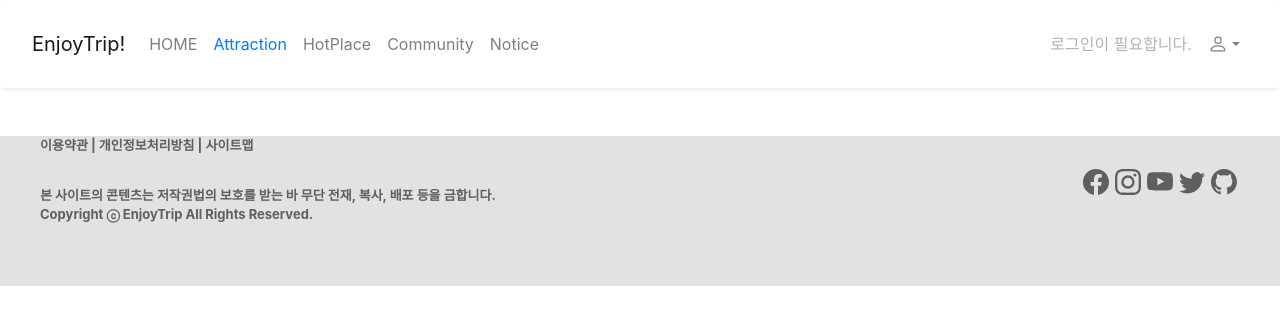
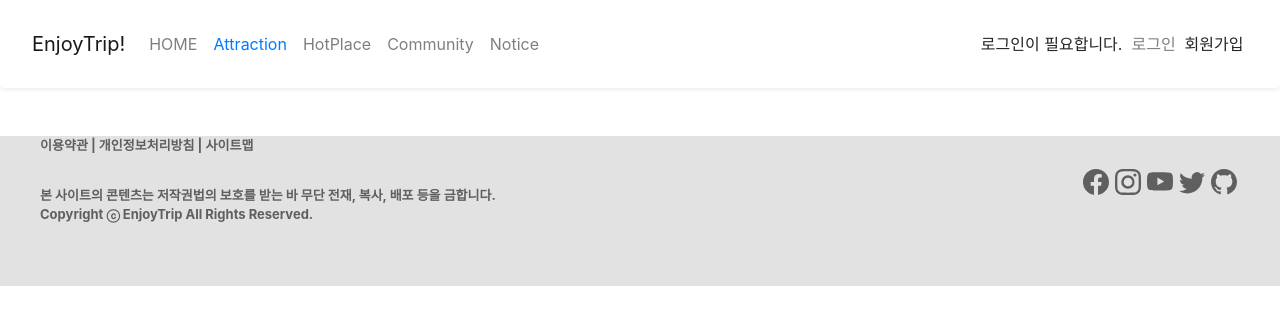
Before and after one commit to harinplz/Hadeul-i, a Vue app in the folder FE/enjoy-trip-front/: page / in a window 1280 px wide. Shown: the top 324 px of the page. Built offline with nearby package versions, Linux system fonts and the light colour scheme.

Commit message:
feat: 로그인했을 때 navbar 구현 #7

```diff
--- a/FE/enjoy-trip-front/src/components/commons/HeaderNavBar.vue
+++ b/FE/enjoy-trip-front/src/components/commons/HeaderNavBar.vue
@@ -20,18 +20,37 @@
 
         <!-- Right aligned nav items -->
         <b-navbar-nav class="ml-auto">
-          <!-- 로그인을 안 했을 시 -->
-          <b-nav-item href="#" disabled>로그인이 필요합니다.</b-nav-item>
-
-          <b-nav-item-dropdown right>
-            <template #button-content>
-              <em><b-icon icon="person" font-scale="1"></b-icon></em>
-            </template>
-            <b-dropdown-item href="#" @click="showLoginModal"
-              >로그인</b-dropdown-item
+          <!-- 로그인 안했을 때 -->
+          <div v-if="isLogin == null">
+            <div style="display: inline">로그인이 필요합니다.&nbsp;</div>
+            <a class="login-no-link" href="#"
+              ><div style="display: inline" @click="showLoginModal">
+                로그인&nbsp;
+              </div></a
             >
-            <b-dropdown-item href="#">회원가입</b-dropdown-item>
-          </b-nav-item-dropdown>
+            <div style="display: inline">회원가입&nbsp;</div>
+          </div>
+          <!-- 관리자 로그인 했을 때 -->
+          <div v-else-if="isLogin == `admin`">
+            <div style="display: inline">관리자&nbsp;</div>
+            <a class="login-no-link" href="#">
+              <div style="display: inline" @click="logout">로그아웃&nbsp;</div>
+            </a>
+            <div style="display: inline">
+              <router-link :to="{ name: 'admin' }" class="login-no-link"
+                >회원관리</router-link
+              >
+              &nbsp;
+            </div>
+          </div>
+          <!-- 일반 회원 로그인 -->
+          <div v-else>
+            <div style="display: inline">{{ isLogin }}님 안녕하세요!&nbsp;</div>
+            <a class="login-no-link" href="#">
+              <div style="display: inline" @click="logout">로그아웃&nbsp;</div>
+            </a>
+            <div style="display: inline">마이페이지&nbsp;</div>
+          </div>
 
           <!-- 로그인 모달 창 작성 -->
           <b-modal
@@ -63,30 +82,6 @@
               </b-button-group>
             </div>
           </b-modal>
-
-          <!-- 관리자로 로그인했을 때 -->
-          <!-- <b-nav-item href="#" disabled>관리자</b-nav-item>
-
-          <b-nav-item-dropdown right>
-            <template #button-content>
-              <em><b-icon icon="person" font-scale="1"></b-icon></em>
-            </template>
-            <b-dropdown-item href="#">로그아웃</b-dropdown-item>
-            <b-dropdown-item href="#">
-              <router-link :to="{ name: 'admin' }">회원관리</router-link>
-            </b-dropdown-item>
-          </b-nav-item-dropdown> -->
-
-          <!-- 관리자 외 회원 로그인 -->
-          <!-- <b-nav-item href="#" disabled>님 환영합니다.</b-nav-item>
-
-          <b-nav-item-dropdown right>
-            <template #button-content>
-              <em><b-icon icon="person" font-scale="1"></b-icon></em>
-            </template>
-            <b-dropdown-item href="#">로그아웃</b-dropdown-item>
-            <b-dropdown-item href="#">마이페이지</b-dropdown-item>
-          </b-nav-item-dropdown> -->
         </b-navbar-nav>
       </b-collapse>
     </b-navbar>
@@ -94,12 +89,15 @@
 </template>
 
 <script>
+import router from "@/router";
+
 import { mapActions } from "vuex";
 export default {
   data: function () {
     return {
       id: "",
       pw: "",
+      isLogin: "",
     };
   },
   methods: {
@@ -121,13 +119,7 @@ export default {
           if (status == 200) {
             console.log("콜백함수 실행!");
             this.hideLoginModal(); //모달 창 닫기
-            this.$bvToast.toast("로그인 성공하였습니다", {
-              title: "로그인",
-              variant: "success",
-              toaster: "b-toaster-bottom-center",
-              autoHideDelay: 2000,
-              solid: true,
-            });
+            router.go();
           } else if (status == 500) {
             // 서버 오류 Toast 출력
             this.$bvToast.toast("서버 오류 발생!", {
@@ -142,6 +134,33 @@ export default {
       };
       this.userLogin(payload);
     },
+    logout() {
+      localStorage.removeItem("login");
+      router.go();
+    },
+  },
+  created() {
+    this.isLogin = localStorage.getItem("login");
+    console.log(this.isLogin);
   },
 };
 </script>
+
+<style scoped>
+#login-no {
+  /* display: none; */
+  color: #7f7f7f;
+}
+.login-no-link {
+  text-decoration: none;
+  color: #7f7f7f;
+}
+#login-admin {
+  display: none;
+  color: #7f7f7f;
+}
+#login-user {
+  display: none;
+  color: #7f7f7f;
+}
+</style>
```
